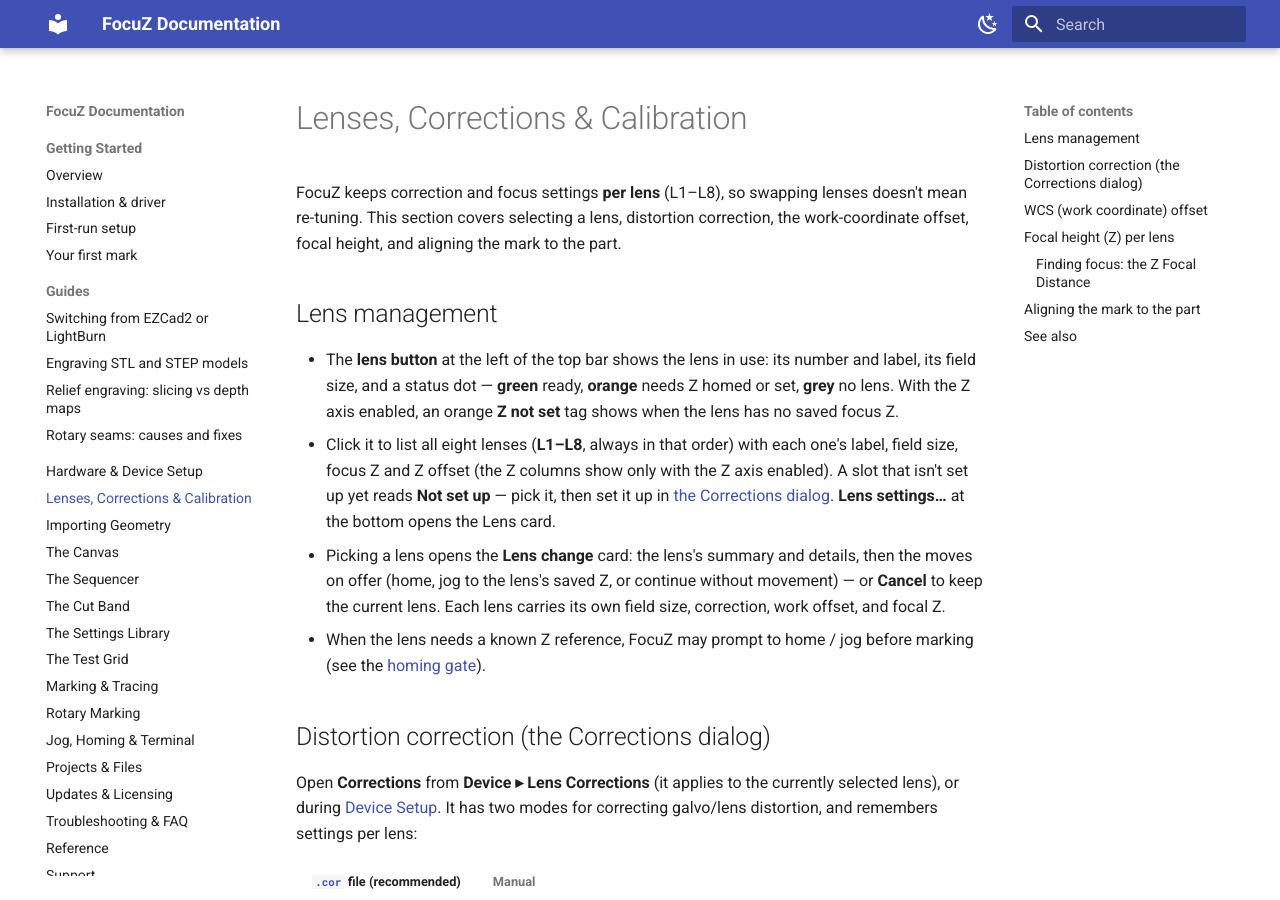
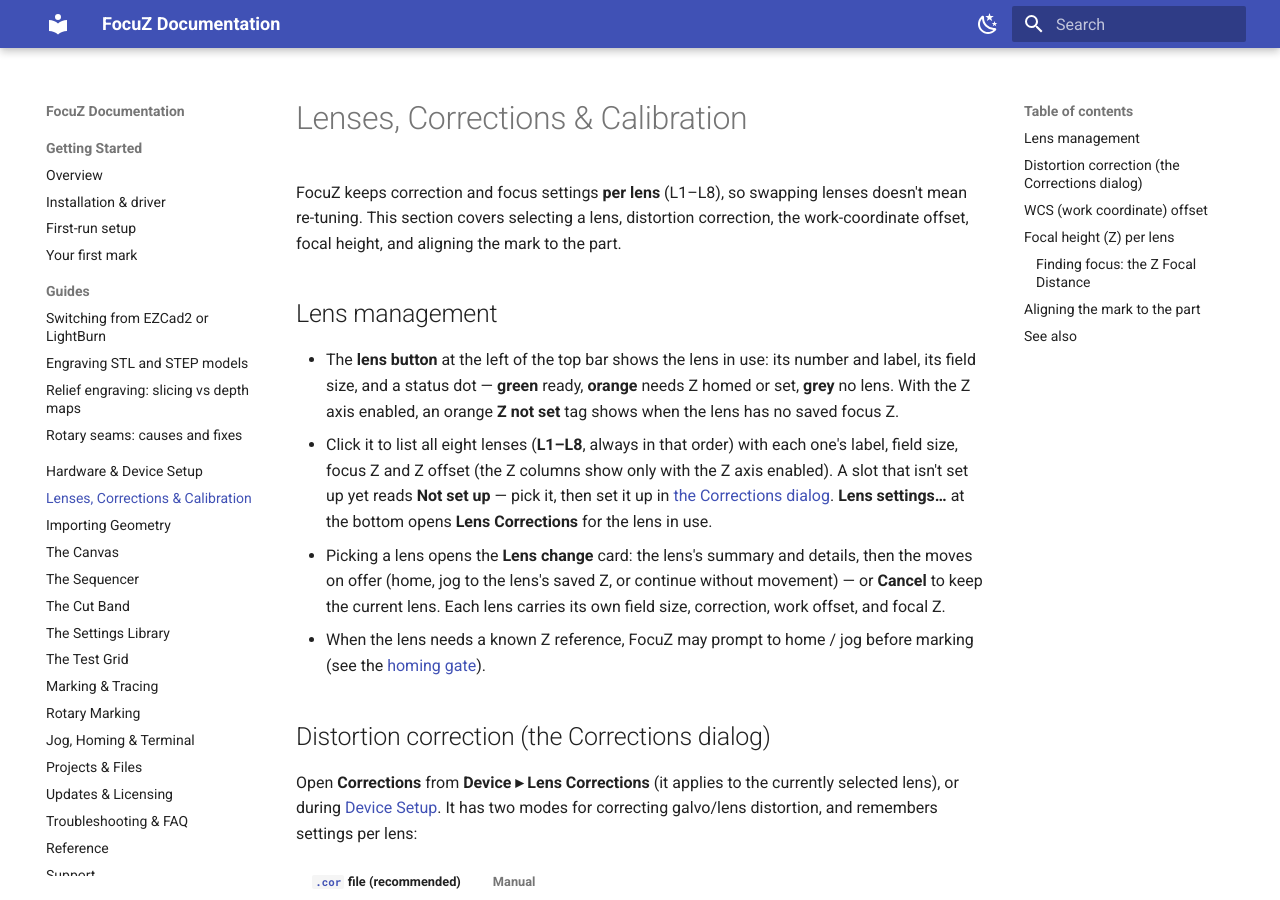
Before and after one commit to Lokahi-Shop/focuz-docs, an MkDocs documentation site: the page built from docs/lenses-corrections.md, in a window 1280 px wide and 900 px high. Built offline with MkDocs 1.6.1 and Material for MkDocs 9.7.7, drawn with Linux system fonts in a browser that asks for light colours.

Commit message:
Lens settings… opens Lens Corrections
Co-Authored-By: Claude Opus 5.5 <noreply@anthropic.com>

```diff
--- a/docs/lenses-corrections.md
+++ b/docs/lenses-corrections.md
@@ -12,7 +12,7 @@ aligning the mark to the part.
 - Click it to list all eight lenses (**L1–L8**, always in that order) with each one's label, field size, focus
   Z and Z offset (the Z columns show only with the Z axis enabled). A slot that isn't set up yet reads
   **Not set up** — pick it, then set it up in [the Corrections dialog](#distortion-correction-the-corrections-dialog).
-  **Lens settings…** at the bottom opens the Lens card.
+  **Lens settings…** at the bottom opens **Lens Corrections** for the lens in use.
 - Picking a lens opens the **Lens change** card: the lens's summary and details, then the moves on offer
   (home, jog to the lens's saved Z, or continue without movement) — or **Cancel** to keep the current lens.
   Each lens carries its own field size, correction, work offset, and focal Z.
```
